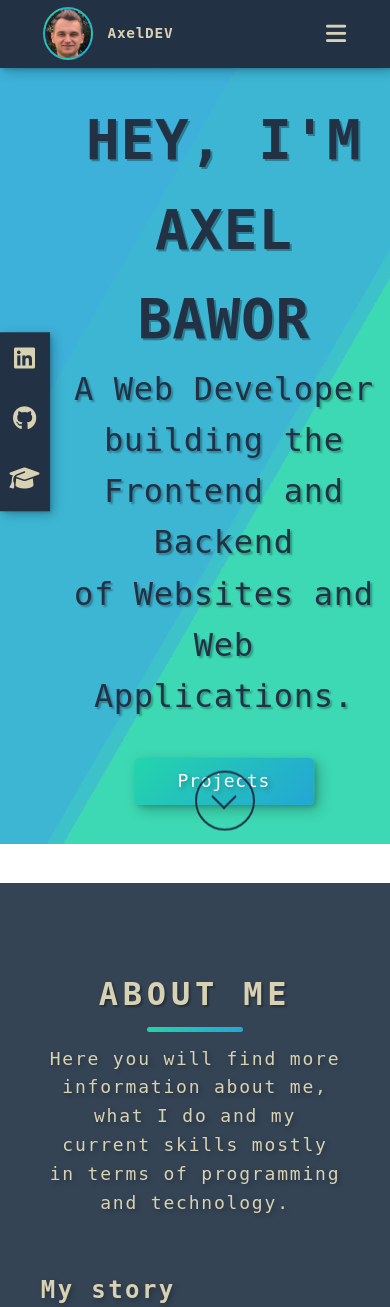
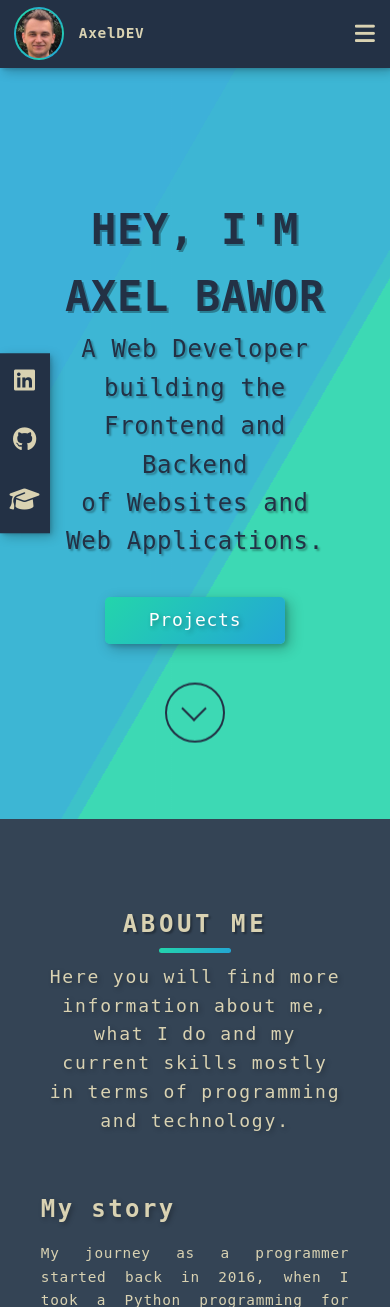
Before and after one commit to abawor/django_portfolio_website, a Django app: page / in a window 390 px wide. Shown: the top 1307 px of the page. Run offline with Django 3.2, Linux system fonts and the light colour scheme; some libraries are stand-ins or nearby versions.

Commit message:
Fixed intro section being off-centre

```diff
--- a/website/static/css/base.css
+++ b/website/static/css/base.css
@@ -20,7 +20,7 @@
     --btn-gradient: linear-gradient(-45deg, #23a6d5, #23d5ab);
     --bg-gradient: linear-gradient(-45deg, #ee7752, #e73c7e, #23a6d5, #23d5ab);
 
-    --fs-h1: 2rem;
+    --fs-h1: 1.5rem;
     --fs-h2: 1.5rem;
     --fs-h3: 1.125rem;
     --fs-body: 0.9rem;
@@ -45,7 +45,7 @@
     --c3: #dddddd;
 }
 
-@media (min-width: 800px) {
+@media (min-width: 1000px) {
     :root {
         --fs-h1: 2.5rem;
         --fs-h2: 2rem;
@@ -189,6 +189,12 @@ section {
     font-size: var(--fs-body);
 }
 
+@media (max-width: 800px) {
+    .nav-bar {
+        margin: 0;
+    }
+}
+
 .nav-bar a {
     background: var(--clr-light);
     background-clip: text;
@@ -264,6 +270,7 @@ section {
     display: block;
     height: calc(100vh - 2em);
     text-align: center;
+    position: relative;
 }
 
 .intro_title {
@@ -279,12 +286,18 @@ section {
 }
 
 .intro-text {
-    position: absolute;
-    top: 50%;
-    left: 50%;
-    transform: translate(-50%, -50%);
-    width: 85%;
-    margin: 0 2em;
+    max-width: 100%;
+    margin: 0 4em;
+    transform: translateY(25%);
+}
+
+@media (max-width: 800px) {
+    .intro-text {
+        transform: none;
+    }
+    .intro {
+        height: unset;
+    }
 }
 
 .intro-text .section_title {
@@ -325,10 +338,13 @@ section {
     scale: 1.2;
 }
 
+.scroll_down_wrapper {
+    display: flex;
+    justify-content: center;
+}
+
 .scroll_down {
-    position: absolute;
-    top: 90%;
-    left: 50%;
+    margin-top: 2em;
     width: 60px;
     height: 60px;
     border: 2px solid var(--clr-dark);
@@ -659,6 +675,15 @@ input[type=text], select, textarea {
     margin-right: 2em;
 }
 
+@media (max-width: 800px) {
+    .footer_desc {
+        margin: 0 3em 0 1em;
+    }
+    .footer_social {
+        margin-right: 1em;
+    }
+}
+
 .footer_my_name,
 .footer_social_title {
     font-size: var(--fs-h3);
@@ -679,3 +704,14 @@ input[type=text], select, textarea {
     font-size: 1.2em;
     margin: 0.5em 0 0.5em 1em;
 }
+
+@media (max-width: 800px) {
+    .footer_social_links {
+        display: flex;
+        flex-direction: column;
+        text-align: center;
+    }
+    .footer_social_links i {
+        margin: 0;
+    }
+}
--- a/website/static/js/base.js
+++ b/website/static/js/base.js
@@ -21,8 +21,6 @@ document.addEventListener('DOMContentLoaded', function () {
             portfolioItemDesc.style.display = "none"
         })
     }
-
-
 
     hamburgerBtn.addEventListener("click", () => {
         navBarLinks.classList.toggle("active")
@@ -95,6 +93,7 @@ document.addEventListener('DOMContentLoaded', function () {
             console.error('Error:', error)
         })
     });
+});
 
 window.addEventListener("resize", () => {
     if (window.innerWidth >= 800 ) {
@@ -106,4 +105,3 @@ document.addEventListener('DOMContentLoaded', function () {
         navBarLinks.style.display = "block"
     }
 });
-});
--- a/website/templates/webapp/base.html
+++ b/website/templates/webapp/base.html
@@ -6,6 +6,7 @@
 		<link rel="stylesheet" href="https://cdn.jsdelivr.net/npm/bootstrap@5.1.3/dist/css/bootstrap.min.css" integrity="sha384-1BmE4kWBq78iYhFldvKuhfTAU6auU8tT94WrHftjDbrCEXSU1oBoqyl2QvZ6jIW3" crossorigin="anonymous">
 		<link href="//fonts.googleapis.com/css?family=Red Hat Display&subset=latin,latin-ext" rel="stylesheet" type="text/css">
 		<link rel="stylesheet" href="{% static 'css/base.css' %}">
+    <meta name="viewport" content="width=device-width">
     <script src="https://kit.fontawesome.com/9bd6955a38.js" crossorigin="anonymous"></script>
 	</head>
 	<body>
@@ -46,6 +47,9 @@
           of Websites and Web Applications.
           <a href="#projects" class="shortcut_button projects_button">Projects</a>
         </div>
+        <div class="scroll_down_wrapper">
+          <a href="#about-me" class="scroll_down"></a>
+        </div>
       </div>
       <div class="intro_social">
         <a href="https://www.linkedin.com/in/axel-bawor-883aa5127/" target="_blank">
@@ -58,7 +62,6 @@
           <i class="fa-solid fa-graduation-cap"></i>
         </a>
       </div>
-      <a href="#about-me" class="scroll_down"></a>
     </section>
 
     <!-- About me -->
@@ -354,7 +357,7 @@
             AXEL BAWOR
           </div>
           <div class="footer_my_profile">
-            A Web Developer building the Frontend<br>
+            A Web Developer building the Frontend
             and Backend of Websites and Web Applications.
           </div>
         </div>
```
Lines whose indentation alone changed are shown as unchanged.
